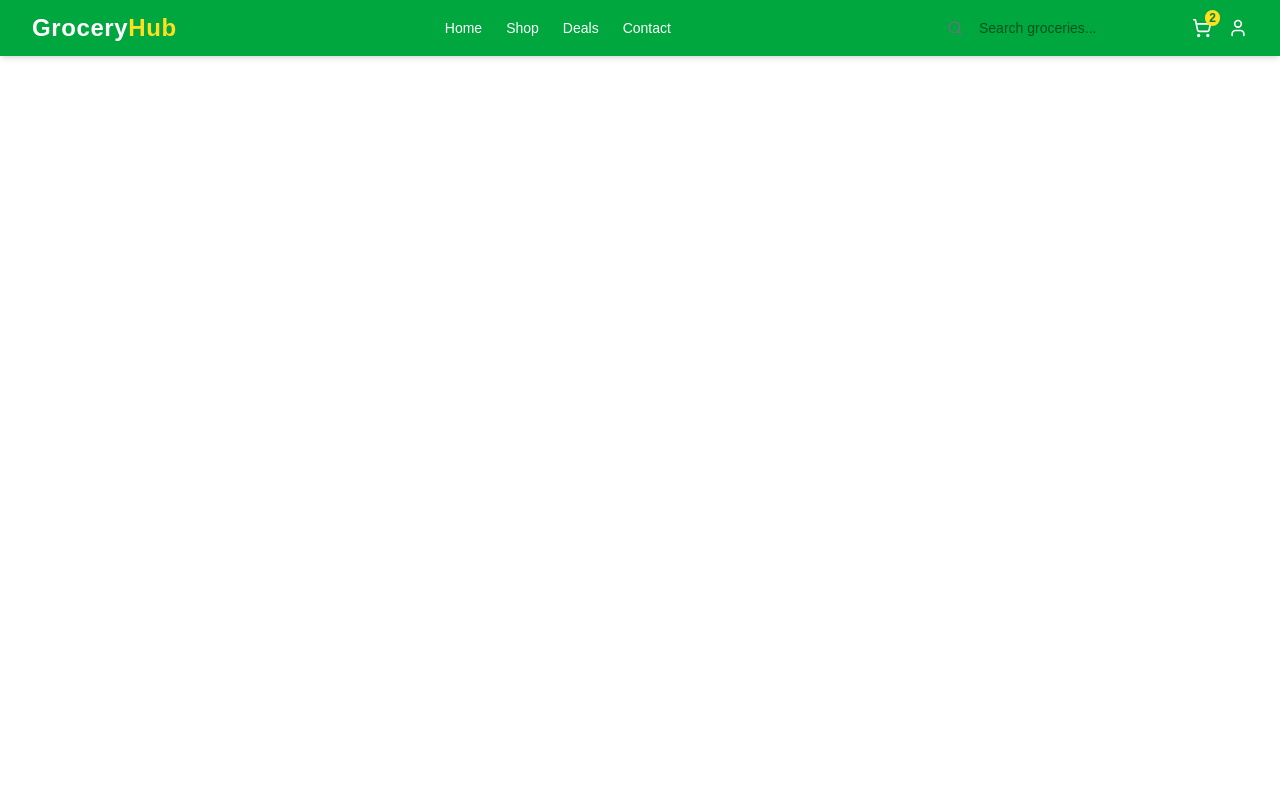
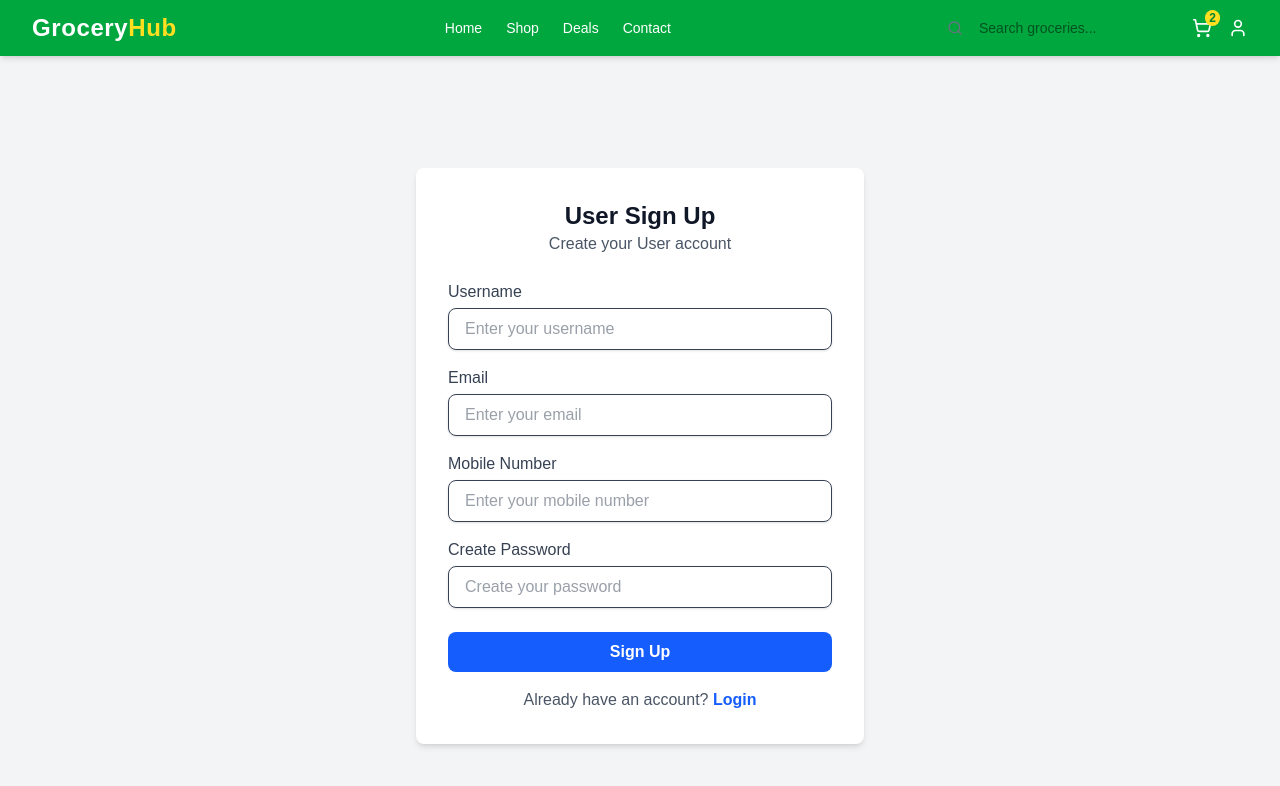
Before and after one commit to Kunalchaudhari965/grocery-store-frontend, a Next.js app: page /SignIn in a window 1280 px wide. Shown: the top 786 px of the page. Built offline with nearby package versions, Linux system fonts and the light colour scheme.

Commit message:
added project structure
created cart,wishlist,myorder,etc

```diff
--- /dev/null
+++ b/app/(user)/Cart/page.jsx
@@ -0,0 +1,11 @@
+import React from 'react'
+
+const page = () => {
+  return (
+    <div>
+      Saman here
+    </div>
+  )
+}
+
+export default page
--- /dev/null
+++ b/app/(user)/FAQs/page.jsx
@@ -0,0 +1,45 @@
+import React from 'react';
+
+const FAQPage = () => {
+  const faqs = [
+    {
+      question: "What are your delivery hours?",
+      answer: "We deliver groceries between 8 AM to 10 PM, 7 days a week.",
+    },
+    {
+      question: "Is there a minimum order value for delivery?",
+      answer: "Yes, the minimum order value for free delivery is ₹500.",
+    },
+    {
+      question: "Can I schedule a delivery for later?",
+      answer: "Absolutely! You can choose your preferred delivery slot during checkout.",
+    },
+    {
+      question: "What if an item is out of stock?",
+      answer: "We’ll notify you and either suggest alternatives or refund the amount.",
+    },
+    {
+      question: "How can I contact customer support?",
+      answer: "You can reach us via the 'Contact Us' page or call our support line: 1800-123-4567.",
+    },
+  ];
+
+  return (
+    <div className="min-h-screen bg-gray-100 py-10 px-4">
+      <div className="max-w-3xl mx-auto bg-white p-8 rounded-lg shadow-md">
+        <h1 className="text-3xl font-bold text-center text-green-700 mb-6">Frequently Asked Questions</h1>
+
+        <div className="space-y-6">
+          {faqs.map((faq, index) => (
+            <div key={index}>
+              <h3 className="text-lg font-semibold text-gray-800">{faq.question}</h3>
+              <p className="text-gray-600 mt-1">{faq.answer}</p>
+            </div>
+          ))}
+        </div>
+      </div>
+    </div>
+  );
+};
+
+export default FAQPage;
--- /dev/null
+++ b/app/(user)/MyOrder/page.jsx
@@ -0,0 +1,11 @@
+import React from 'react'
+
+const page = () => {
+  return (
+    <div>
+      suresh
+    </div>
+  )
+}
+
+export default page
--- /dev/null
+++ b/app/(user)/Product_List/page.jsx
@@ -0,0 +1,11 @@
+import React from 'react'
+
+const page = () => {
+  return (
+    <div>
+
+    </div>
+  )
+}
+
+export default page
--- a/app/(user)/SignIn/page.jsx
+++ b/app/(user)/SignIn/page.jsx
@@ -1,11 +1,90 @@
-import React from 'react'
+import Link from 'next/link';
+import React from 'react';
 
-const page = () => {
+const SignUpPage = () => {
   return (
-    <div>
+    <div className="min-h-screen flex items-center justify-center bg-gray-100">
+      <div className="bg-white p-8 rounded-lg shadow-md w-full max-w-md">
+        <h2 className="text-2xl font-bold text-gray-900 text-center">
+          User Sign Up
+        </h2>
+        <p className="text-gray-600 text-center">Create your User account</p>
 
+        <form onSubmit={""} className="mt-6">
+          {/* Username */}
+          <div>
+            <label className="block text-gray-700">Username</label>
+            <input
+              name="username"
+              type="text"
+              onChange={""}
+              className="text-gray-700 w-full px-4 py-2 mt-1 border rounded-lg shadow-sm focus:ring-2 focus:ring-blue-400"
+              placeholder="Enter your username"
+              required
+            />
+          </div>
+
+          {/* Email */}
+          <div className="mt-4">
+            <label className="block text-gray-700">Email</label>
+            <input
+              name="email"
+              type="email"
+              onChange={""}
+              className="text-gray-700 w-full px-4 py-2 mt-1 border rounded-lg shadow-sm focus:ring-2 focus:ring-blue-400"
+              placeholder="Enter your email"
+              required
+            />
+          </div>
+
+          {/* Mobile Number */}
+          <div className="mt-4">
+            <label className="block text-gray-700">Mobile Number</label>
+            <input
+              name="mobile"
+              type="tel"
+              onChange={""}
+              className="text-gray-700 w-full px-4 py-2 mt-1 border rounded-lg shadow-sm focus:ring-2 focus:ring-blue-400"
+              placeholder="Enter your mobile number"
+              required
+            />
+          </div>
+
+          {/* Password */}
+          <div className="mt-4">
+            <label className="block text-gray-700">Create Password</label>
+            <input
+              name="password"
+              type="password"
+              onChange={""}
+              className="text-gray-700 w-full px-4 py-2 mt-1 border rounded-lg shadow-sm focus:ring-2 focus:ring-blue-400"
+              placeholder="Create your password"
+              required
+            />
+          </div>
+
+          {/* Submit Button */}
+          <button
+            type="submit"
+            className="w-full mt-6 px-4 py-2 bg-blue-600 text-white font-semibold rounded-lg hover:bg-blue-700 transition"
+          >
+            Sign Up
+          </button>
+        </form>
+
+        {/* Login Redirect */}
+        <p className="mt-4 text-center text-gray-600">
+          Already have an account?{" "}
+          <Link
+            href="/User/Login"
+            className="text-blue-600 font-semibold hover:underline"
+          >
+            Login
+          </Link>
+        </p>
+      </div>
     </div>
-  )
-}
+  );
+};
 
-export default page
+export default SignUpPage;
--- /dev/null
+++ b/app/(user)/Wishlist/page.jsx
@@ -0,0 +1,11 @@
+import React from 'react'
+
+const page = () => {
+  return (
+    <div>
+
+    </div>
+  )
+}
+
+export default page
```
Also changed, not shown: app/(user)/Contact-Us/page.jsx (added), 1 other file (tests, documents, lock files or other folders).
